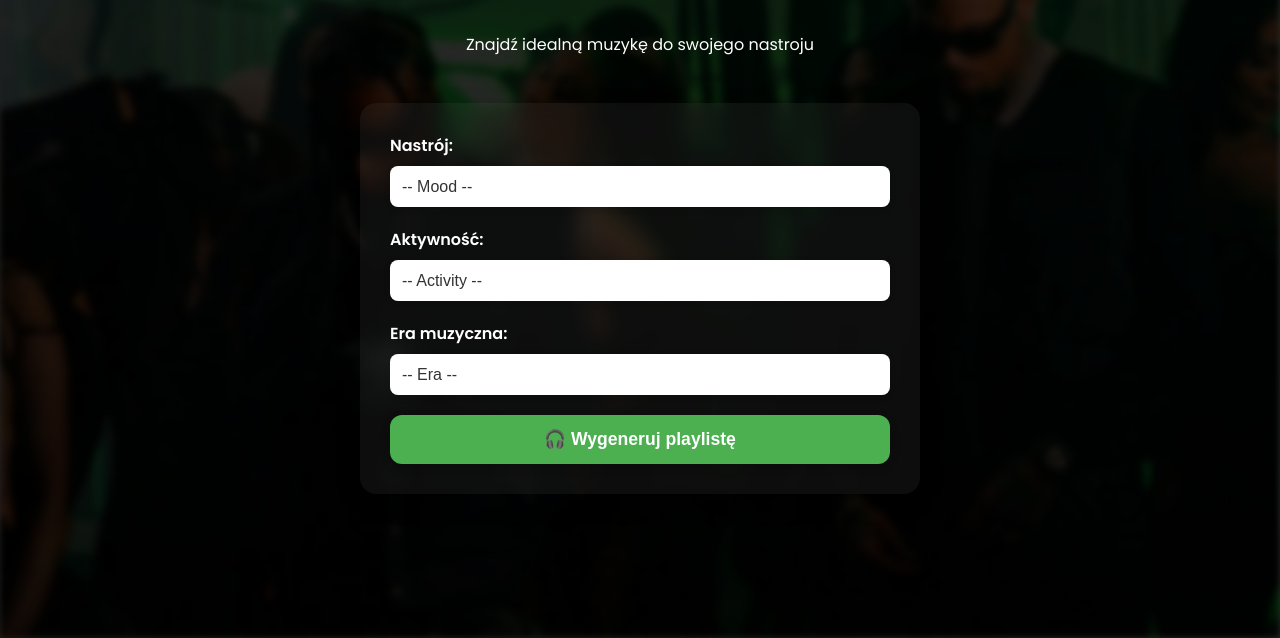
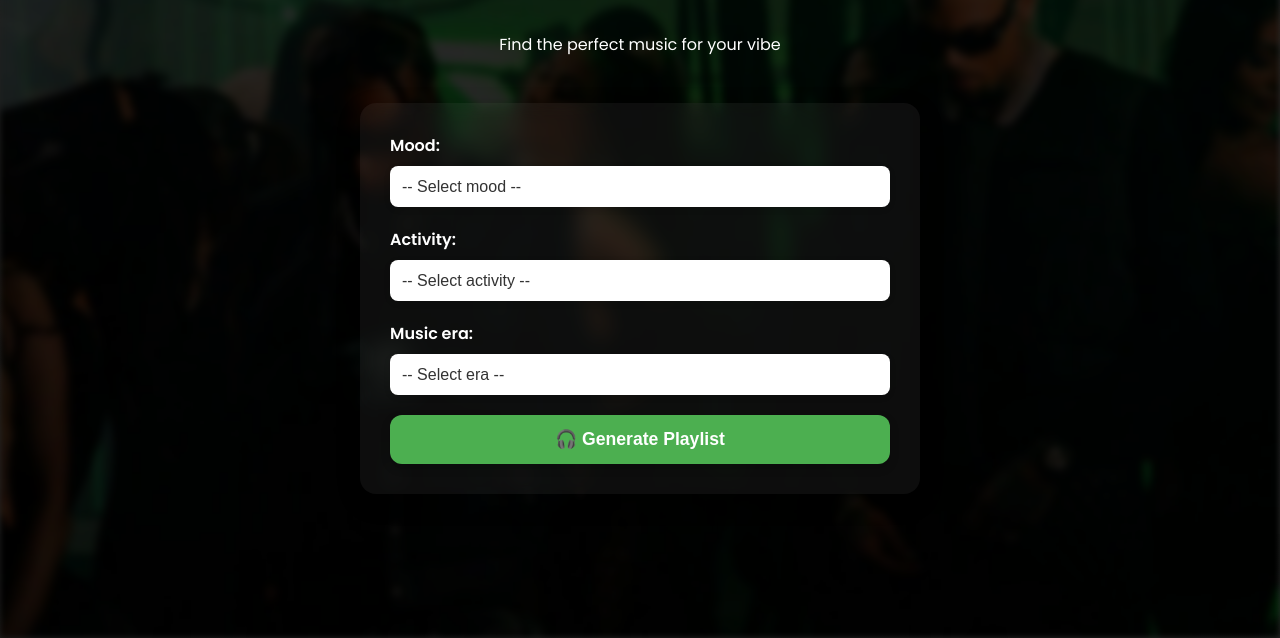
Before and after one commit to Piootr51/VibeSmith, a plain HTML site: page frontend/index.html in a window 1280 px wide. Shown: the part 162-800 px from the top of the page. Drawn offline with Linux system fonts and the light colour scheme.

Commit message:
Update index.html

```diff
--- a/frontend/index.html
+++ b/frontend/index.html
@@ -1,6 +1,5 @@
-
 <!DOCTYPE html>
-<html lang="pl">
+<html lang="en">
 <head>
   <meta charset="UTF-8" />
   <meta name="viewport" content="width=device-width, initial-scale=1.0" />
@@ -15,15 +14,15 @@
   <div class="app-container">
     <header class="header">
       <h1><span class="logo-icon">🎶</span> <span class="highlight">Vibe</span>Smith</h1>
-      <p>Znajdź idealną muzykę do swojego nastroju</p>
+      <p>Find the perfect music for your vibe</p>
     </header>
 
     <main class="container">
       <form id="playlist-form">
         <div class="form-group">
-          <label for="mood">Nastrój:</label>
+          <label for="mood">Mood:</label>
           <select id="mood" required>
-            <option disabled selected value="">-- Mood --</option>
+            <option disabled selected value="">-- Select mood --</option>
             <option>Happy</option>
             <option>Sad</option>
             <option>Energetic</option>
@@ -32,9 +31,9 @@
         </div>
 
         <div class="form-group">
-          <label for="activity">Aktywność:</label>
+          <label for="activity">Activity:</label>
           <select id="activity" required>
-            <option disabled selected value="">-- Activity --</option>
+            <option disabled selected value="">-- Select activity --</option>
             <option>Driving</option>
             <option>Studying</option>
             <option>Workout</option>
@@ -43,16 +42,16 @@
         </div>
 
         <div class="form-group">
-          <label for="genre">Era muzyczna:</label>
+          <label for="genre">Music era:</label>
           <select id="genre" required>
-            <option disabled selected value="">-- Era --</option>
+            <option disabled selected value="">-- Select era --</option>
             <option>2000s</option>
             <option>2010s</option>
             <option>2020s</option>
           </select>
         </div>
 
-        <button type="submit" id="generate-btn" class="generate-btn">🎧 Wygeneruj playlistę</button>
+        <button type="submit" id="generate-btn" class="generate-btn">🎧 Generate Playlist</button>
       </form>
 
       <div id="results"></div>
```
